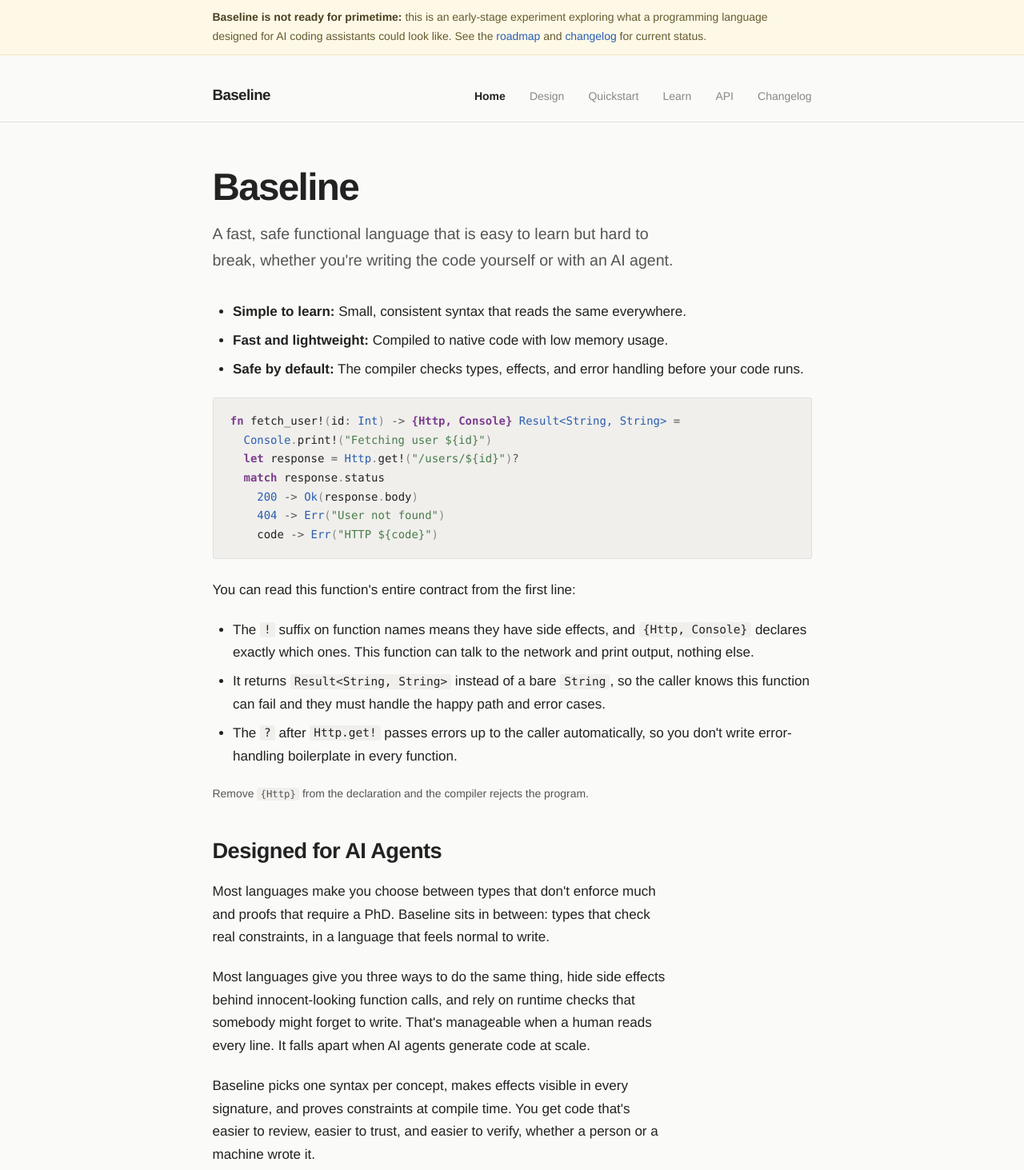
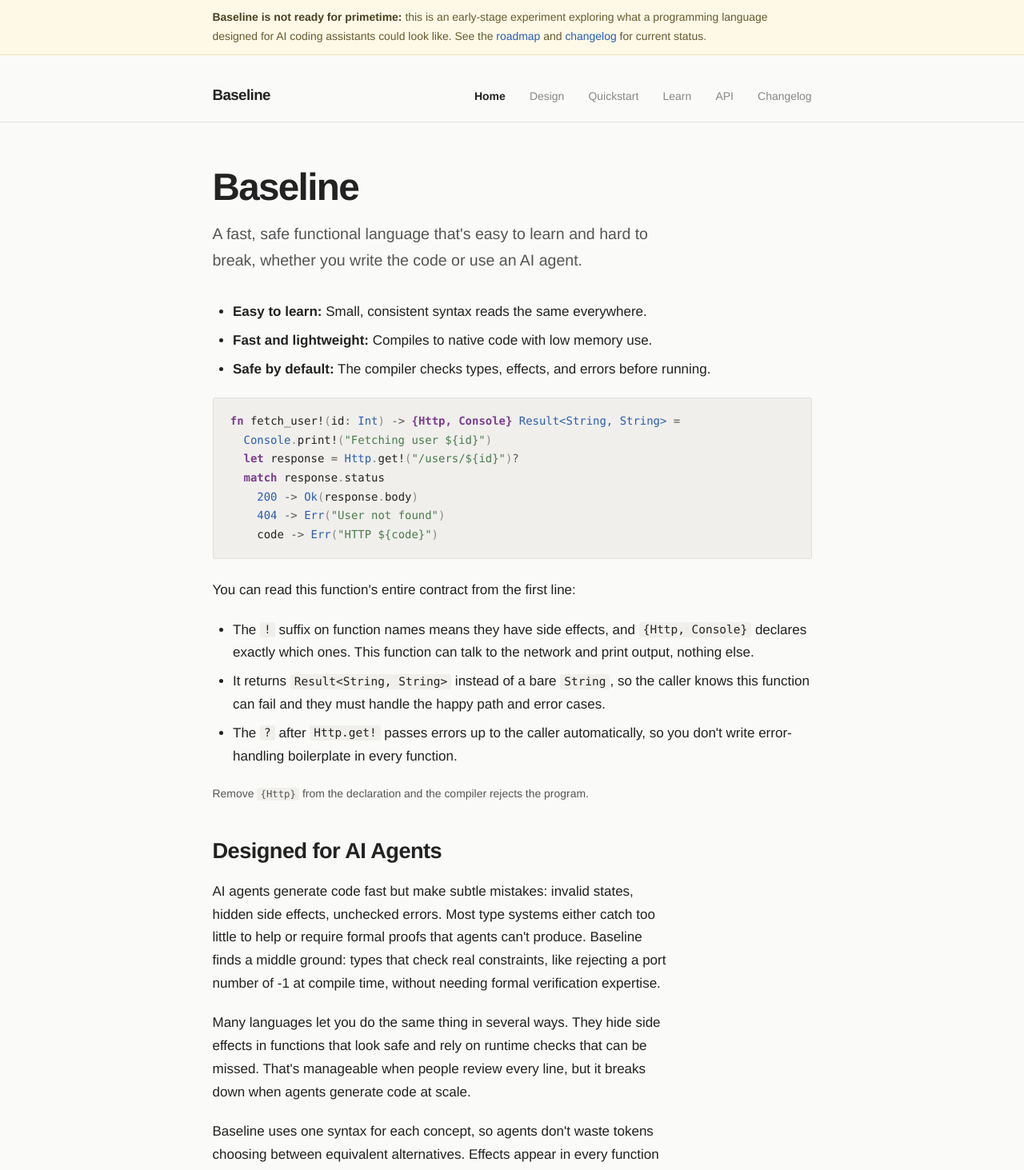
Before and after one commit to baseline-lang/baseline-site, a SvelteKit app: page / in a window 1280 px wide. Shown: the top 1463 px of the page at 80% size. Built offline with nearby package versions, Linux system fonts and the light colour scheme.

Commit message:
Update homepage intro copy and remove duplicate Get Started section
Rewrite intro and AI agents section with clearer, more direct copy.
Replace duplicated quickstart content with links to /guide and GitHub.

```diff
--- a/src/routes/+page.svelte
+++ b/src/routes/+page.svelte
@@ -5,14 +5,14 @@
 
 <h1>Baseline</h1>
 <p class="lead">
-	A fast, safe functional language that is easy to learn but hard to break,
-	whether you're writing the code yourself or with an AI agent.
+	A fast, safe functional language that's easy to learn and hard to break,
+	whether you write the code or use an AI agent.
 </p>
 
 <ul>
-	<li><strong>Simple to learn:</strong> Small, consistent syntax that reads the same everywhere.</li>
-	<li><strong>Fast and lightweight:</strong> Compiled to native code with low memory usage.</li>
-	<li><strong>Safe by default:</strong> The compiler checks types, effects, and error handling before your code runs.</li>
+	<li><strong>Easy to learn:</strong> Small, consistent syntax reads the same everywhere.</li>
+	<li><strong>Fast and lightweight:</strong> Compiles to native code with low memory use.</li>
+	<li><strong>Safe by default:</strong> The compiler checks types, effects, and errors before running.</li>
 </ul>
 
 <pre><code>{@html `<span class="kw">fn</span> <span class="fn">fetch_user!</span><span class="punct">(</span><span class="fn">id</span><span class="op">:</span> <span class="type">Int</span><span class="punct">)</span> <span class="op">-&gt;</span> <span class="effect">{Http, Console}</span> <span class="type">Result&lt;String, String&gt;</span> <span class="op">=</span>
@@ -34,21 +34,25 @@
 <section id="ai">
 	<h2>Designed for AI Agents</h2>
 	<p>
-		Most languages make you choose between types that don't enforce much and
-		proofs that require a PhD. Baseline sits in between: types that check
-		real constraints, in a language that feels normal to write.
+		AI agents generate code fast but make subtle mistakes: invalid states,
+		hidden side effects, unchecked errors. Most type systems either catch
+		too little to help or require formal proofs that agents can't produce.
+		Baseline finds a middle ground: types that check real constraints,
+		like rejecting a port number of -1 at compile time, without needing
+		formal verification expertise.
 	</p>
 	<p>
-		Most languages give you three ways to do the same thing, hide side effects
-		behind innocent-looking function calls, and rely on runtime checks that
-		somebody might forget to write. That's manageable when a human reads every
-		line. It falls apart when AI agents generate code at scale.
+		Many languages let you do the same thing in several ways. They hide
+		side effects in functions that look safe and rely on runtime checks
+		that can be missed. That's manageable when people review every line,
+		but it breaks down when agents generate code at scale.
 	</p>
 	<p>
-		Baseline picks one syntax per concept, makes effects visible in every
-		signature, and proves constraints at compile time. You get code that's
-		easier to review, easier to trust, and easier to verify, whether a
-		person or a machine wrote it.
+		Baseline uses one syntax for each concept, so agents don't waste tokens
+		choosing between equivalent alternatives. Effects appear in every
+		function signature, making dependencies obvious. Constraints are checked
+		before the code runs. The compiler gives structured JSON diagnostics
+		that agents can parse and fix in a single pass.
 	</p>
 	<p class="small muted"><a href="/design">Read the full design &rarr;</a></p>
 
@@ -153,19 +157,7 @@
 	</p>
 </section>
 
-<section id="install">
-	<h2>Get Started</h2>
-	<pre><code>brew install baseline-lang/tap/baseline</code></pre>
-	<p>Write a program:</p>
-	<pre><code>{@html `<span class="annot">@prelude</span><span class="punct">(</span><span class="fn">script</span><span class="punct">)</span>
-
-<span class="kw">fn</span> <span class="fn">main!</span><span class="punct">()</span> <span class="op">-&gt;</span> <span class="effect">{Console}</span> <span class="punct">()</span> <span class="op">=</span>
-  <span class="type">Console</span><span class="punct">.</span><span class="fn">print!</span><span class="punct">(</span><span class="str">"Hello, World!"</span><span class="punct">)</span>`}</code></pre>
-	<p>Run it:</p>
-	<pre><code>{@html `$ blc run hello.bl
-Hello, World!`}</code></pre>
-	<p>
-		<a href="/guide" class="btn btn-primary">Quickstart</a>
-		<a href="https://github.com/baseline-lang/baseline" class="btn" style="margin-left:0.5rem">GitHub</a>
-	</p>
-</section>
+<p>
+	<a href="/guide" class="btn btn-primary">Get started</a>
+	<a href="https://github.com/baseline-lang/baseline" class="btn" style="margin-left:0.5rem">GitHub</a>
+</p>
```
